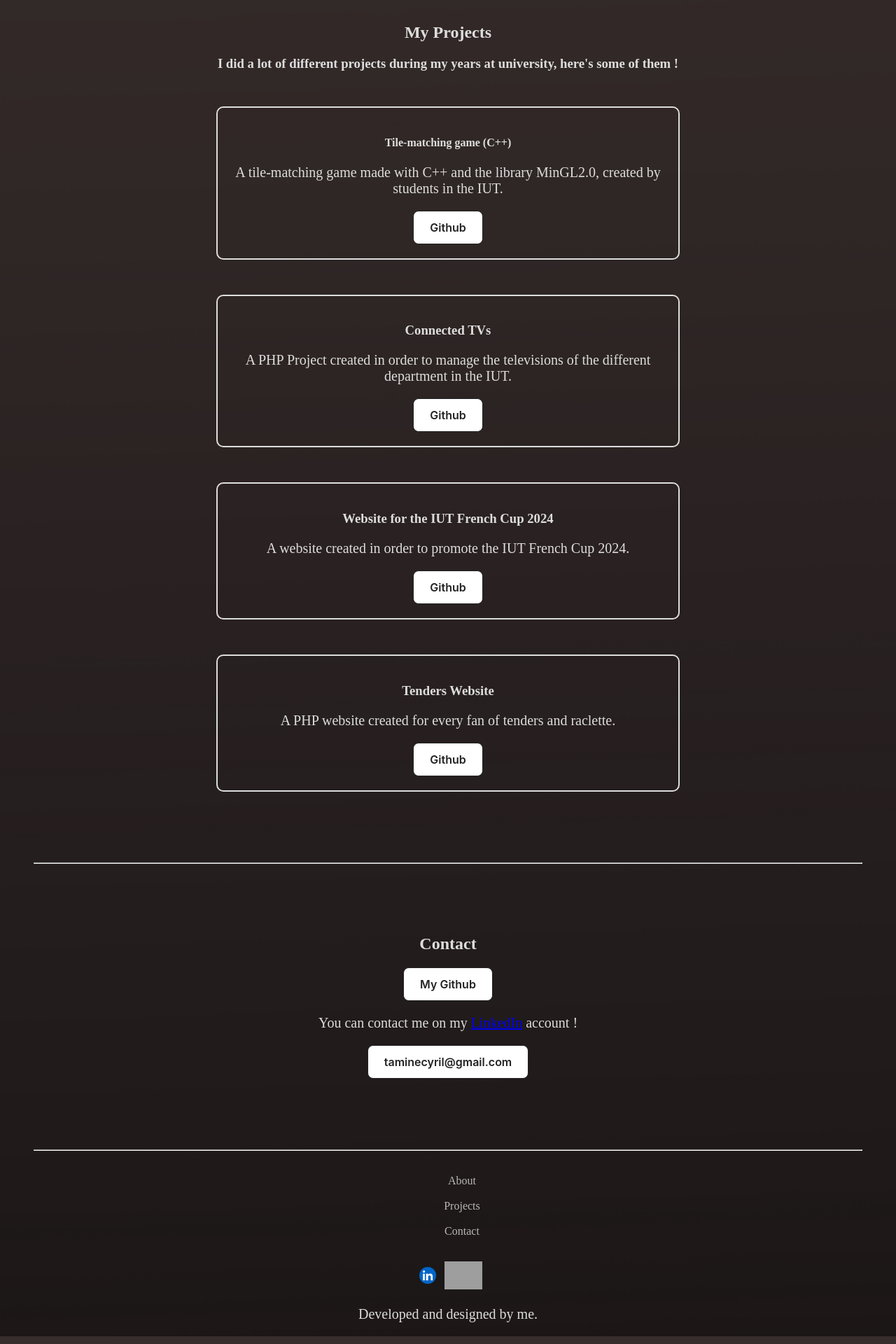
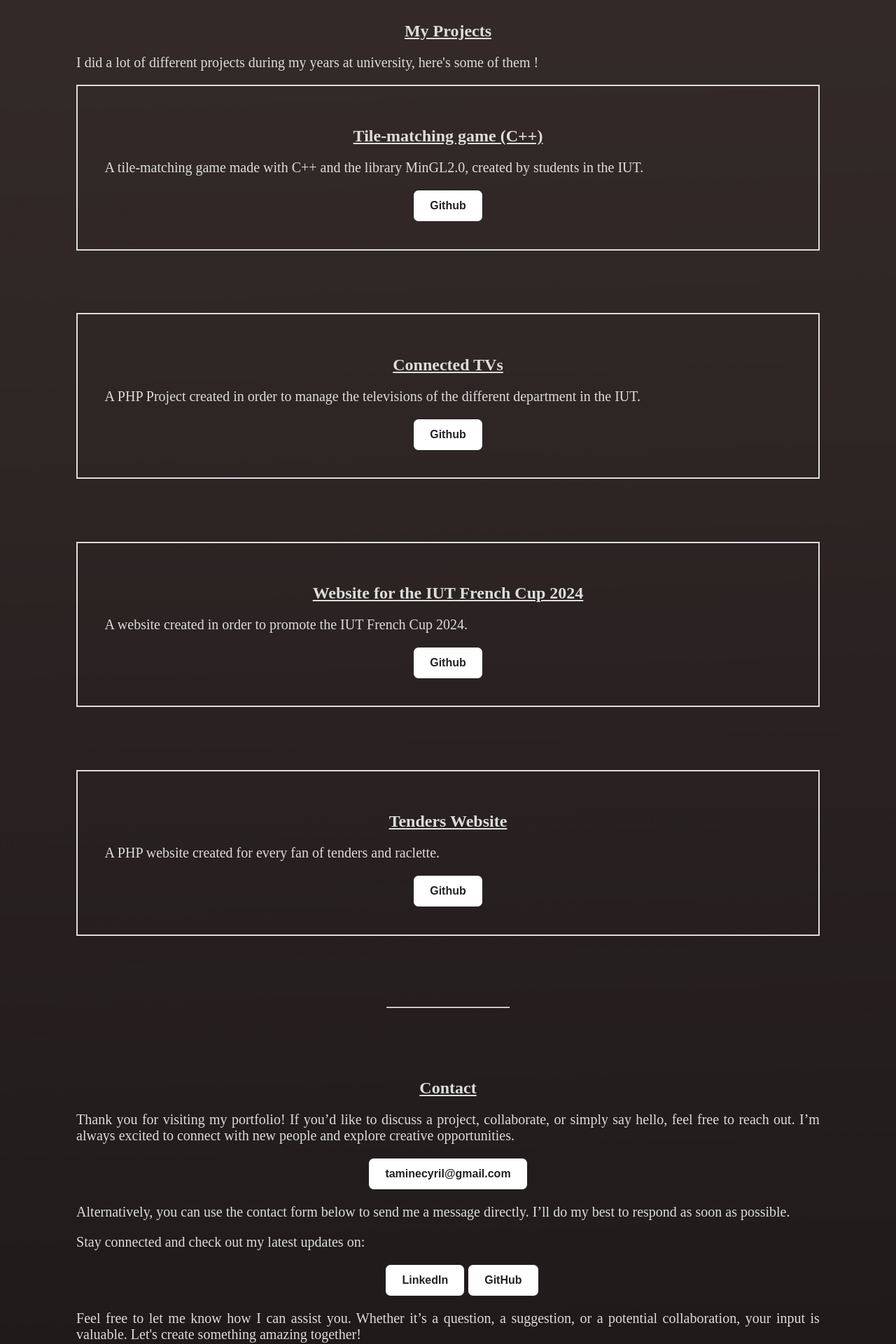
Before and after one commit to TAMINE-CYRIL/SiteWebPerso, a PHP site: page / in a window 1280 px wide. Shown: the part 920-2840 px from the top of the page at 70% size. Run offline with PHP 8.4, Linux system fonts and the light colour scheme; grey boxes are pictures that could not be loaded.

Commit message:
Animation de la balise HR, refonte de la partie Contact.

```diff
--- a/css/style.css
+++ b/css/style.css
@@ -9,8 +9,18 @@ body{
 
 }
 hr{
-  margin-right: 40px;
-  margin-left: 40px;
+  top: 0.8em;
+  -webkit-animation: thread 8s infinite;
+  -moz-animation:    thread 8s infinite;
+  -o-animation:      thread 8s infinite;
+  animation:         thread 8s infinite;
+}
+
+@keyframes thread {
+  0%   { width: 100%; }
+  50%  { width: 100%; }
+  80%  { width: 0; }
+  100% { width: 100%; }
 }
 
 .part{
@@ -21,8 +31,17 @@ p, h1, h2, h3, h4{
   color: #DDDDDD;
 }
 
+h2{
+text-decoration: underline
+}
+
+h3{
+  font-size: 2vw;
+}
+
 p{
   font-size: calc(15px + 0.390625vw);
+  text-align: justify ;
 }
 
 
@@ -124,9 +143,8 @@ footer ul a {
 
 .project{
   border: 2px solid #DDDDDD;
-  margin: 50px 200px;
-  padding: 20px;
-  border-radius: 10px;
+  padding: 3vw;
+  margin-bottom: 7vw;
 }
 
 
@@ -138,43 +156,15 @@ button {
   color: #222222;
   cursor: pointer;
   display: inline-block;
-  font-family: Circular,-apple-system,BlinkMacSystemFont,Roboto,"Helvetica Neue",sans-serif;
   font-size: 16px;
   font-weight: 600;
-  line-height: 20px;
-  margin: 0;
   outline: none;
   padding: 13px 23px;
-  position: relative;
   text-align: center;
-  text-decoration: none;
-  touch-action: manipulation;
-  transition: box-shadow .2s,-ms-transform .1s,-webkit-transform .1s,transform .1s;
-  user-select: none;
-  -webkit-user-select: none;
-  width: auto;
+  transition: all 0.3s ease;
 }
 
-button:focus-visible {
-    box-shadow: #222222 0 0 0 2px, rgba(255, 255, 255, 0.8) 0 0 0 4px;
-    transition: box-shadow .2s;
-  }
-
-
-button:active {
-    background-color: #F7F7F7;
-    border-color: #000000;
-    transform: scale(.96);
-  }
-
-button:disabled {
-    border-color: #DDDDDD;
-    color: #DDDDDD;
-    cursor: not-allowed;
-    opacity: 1;
-  }
 
 button:hover{
-  background-color: darkslategray;
-  color: white;
+  font-size: 20px;
 }
--- a/index.html
+++ b/index.html
@@ -46,27 +46,27 @@
 <hr>
 <section class="part" id="project">
   <h2>My Projects</h2>
-  <h3>I did a lot of different projects during my years at university, here's some of them !</h3>
+  <p>I did a lot of different projects during my years at university, here's some of them !</p>
   <section class="project">
-    <h4>Tile-matching game (C++)</h4>
+    <h2>Tile-matching game (C++)</h2>
     <p> A tile-matching game made with C++ and the library MinGL2.0, created by students in the IUT.</p>
     <a href="https://github.com/RIGAT-Pierre-andre-2326090par/SAECandyCrush"><button>Github</button></a>
   </section>
 
   <section class="project">
-    <h3>Connected TVs</h3>
+    <h2>Connected TVs</h2>
     <p> A PHP Project created in order to manage the televisions of the different department in the IUT.</p>
     <a href="https://github.com/ODERZO-Flavio-2326083b/SAE_TV_CONNECTEES"><button>Github</button></a>
   </section>
 
   <section class="project">
-    <h3>Website for the IUT French Cup 2024</h3>
+    <h2>Website for the IUT French Cup 2024</h2>
     <p> A website created in order to promote the IUT French Cup 2024.</p>
     <a href="https://github.com/RIGAT-Pierre-andre-2326090par/SAEBesoin"><button>Github</button></a>
   </section>
 
   <section class="project">
-    <h3>Tenders Website</h3>
+    <h2>Tenders Website</h2>
     <p>A PHP website created for every fan of tenders and raclette.</p>
     <a href="https://github.com/RIGAT-Pierre-andre-2326090par/Projet-Php_R3.01"><button>Github</button></a>
   </section>
@@ -76,11 +76,21 @@
 
 <section class="part" id="contact">
   <h2>Contact</h2>
-  <a href="https://github.com/Xanooo"><button>My Github</button></a>
-
-  <p>You can contact me on my <a href="https://www.linkedin.com/in/cyril-tamine-9068642b4/">LinkedIn</a> account !</p>
+ <p>Thank you for visiting my portfolio! If you’d like to discuss a project, collaborate, or simply say hello,
+   feel free to reach out. I’m always excited to connect with new people and explore creative opportunities.</p>
   <button>taminecyril@gmail.com</button>
 
+  <p>Alternatively, you can use the contact form below to send me a message directly. I’ll do my best to respond
+    as soon as possible.</p>
+  <p>Stay connected and check out my latest updates on: </p>
+
+  <ul>
+    <a href="https://www.linkedin.com/in/cyril-tamine-9068642b4/"><button>LinkedIn</button></a>
+    <a href="https://github.com/Xanooo"><button>GitHub</button></a>
+  </ul>
+
+  <p>Feel free to let me know how I can assist you. Whether it’s a question, a suggestion, or a potential collaboration,
+    your input is valuable. Let's create something amazing together!</p>
 </section>
 
 <hr>
```
